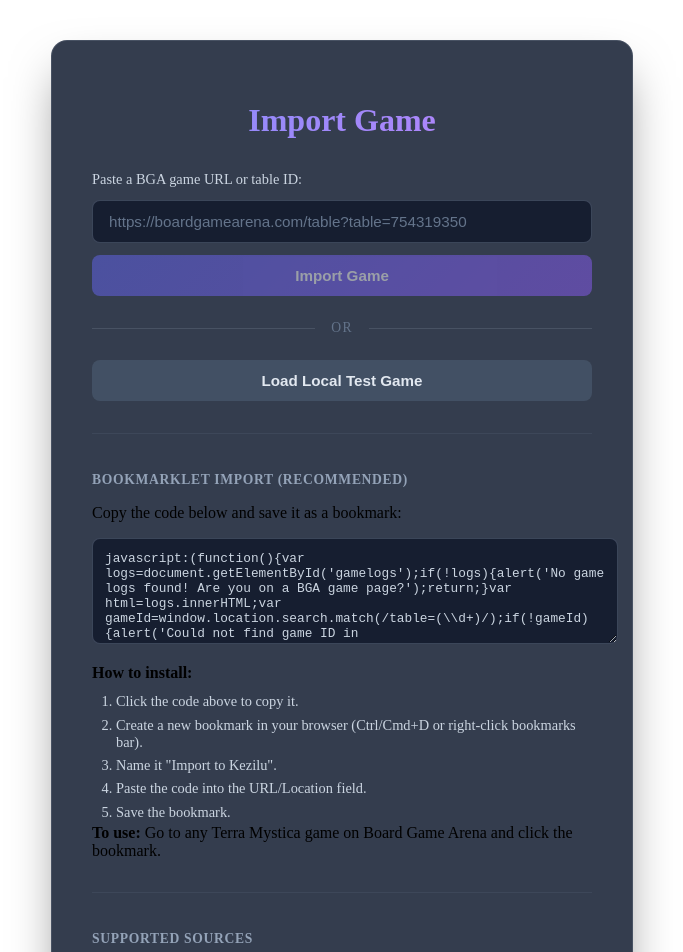
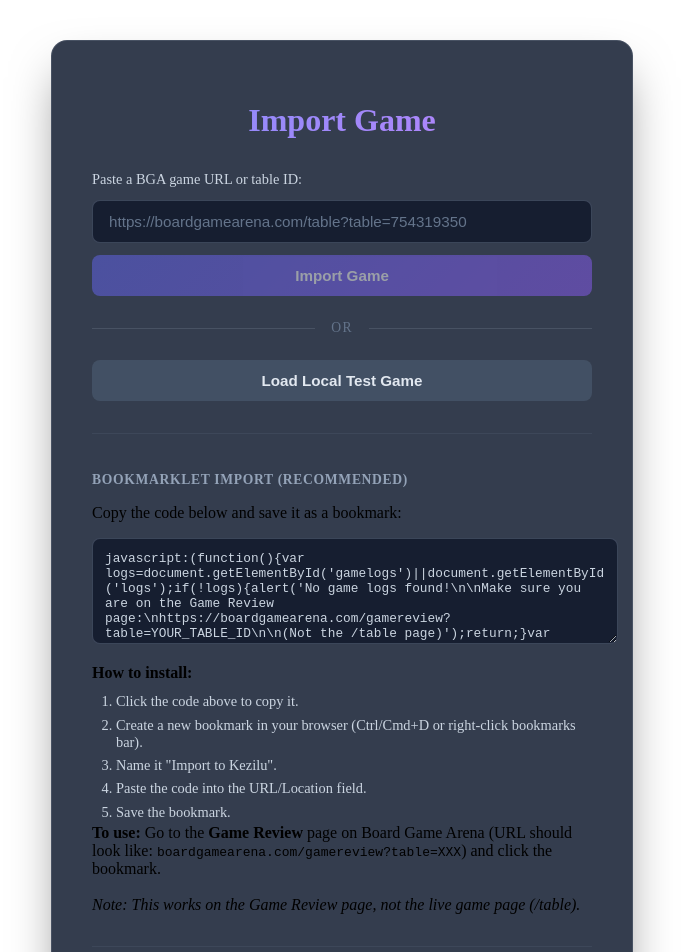
Before and after one commit to LuKev/tm_server, a React (Vite) app in the folder client/: page /import in a window 1280 px wide. Shown: the top 952 px of the page, without its empty margins (298-981 px from the left). Built offline with nearby package versions, Linux system fonts and the light colour scheme; no server answers.

Commit message:
Fix bookmarklet: better selectors, URL matching, and error messages

```diff
--- a/client/src/components/ImportGame.tsx
+++ b/client/src/components/ImportGame.tsx
@@ -133,7 +133,7 @@ export const ImportGame: React.FC = () => {
                     <textarea
                         className="bookmarklet-code"
                         readOnly
-                        value="javascript:(function(){var logs=document.getElementById('gamelogs');if(!logs){alert('No game logs found! Are you on a BGA game page?');return;}var html=logs.innerHTML;var gameId=window.location.search.match(/table=(\\d+)/);if(!gameId){alert('Could not find game ID in URL');return;}gameId=gameId[1];var form=document.createElement('form');form.method='POST';form.action='https://kezilu.com/api/replay/import_form';var i1=document.createElement('input');i1.type='hidden';i1.name='gameId';i1.value=gameId;form.appendChild(i1);var i2=document.createElement('input');i2.type='hidden';i2.name='html';i2.value=html;form.appendChild(i2);document.body.appendChild(form);form.submit();})();"
+                        value={"javascript:(function(){var logs=document.getElementById('gamelogs')||document.getElementById('logs');if(!logs){alert('No game logs found!\\n\\nMake sure you are on the Game Review page:\\nhttps://boardgamearena.com/gamereview?table=YOUR_TABLE_ID\\n\\n(Not the /table page)');return;}var html=logs.innerHTML;var m=window.location.href.match(/table[=/](\\d+)/);if(!m){alert('Could not find game ID in URL');return;}var gameId=m[1];var form=document.createElement('form');form.method='POST';form.action='https://kezilu.com/api/replay/import_form';var i1=document.createElement('input');i1.type='hidden';i1.name='gameId';i1.value=gameId;form.appendChild(i1);var i2=document.createElement('input');i2.type='hidden';i2.name='html';i2.value=html;form.appendChild(i2);document.body.appendChild(form);form.submit();})();"}
                         onClick={(e) => {
                             const target = e.target as HTMLTextAreaElement;
                             target.select();
@@ -149,7 +149,10 @@ export const ImportGame: React.FC = () => {
                             <li>Paste the code into the URL/Location field.</li>
                             <li>Save the bookmark.</li>
                         </ol>
-                        <strong>To use:</strong> Go to any Terra Mystica game on Board Game Arena and click the bookmark.
+                        <strong>To use:</strong> Go to the <strong>Game Review</strong> page on Board Game Arena
+                        (URL should look like: <code>boardgamearena.com/gamereview?table=XXX</code>) and click the bookmark.
+                        <br /><br />
+                        <em>Note: This works on the Game Review page, not the live game page (/table).</em>
                     </p>
                 </div>
 
```
